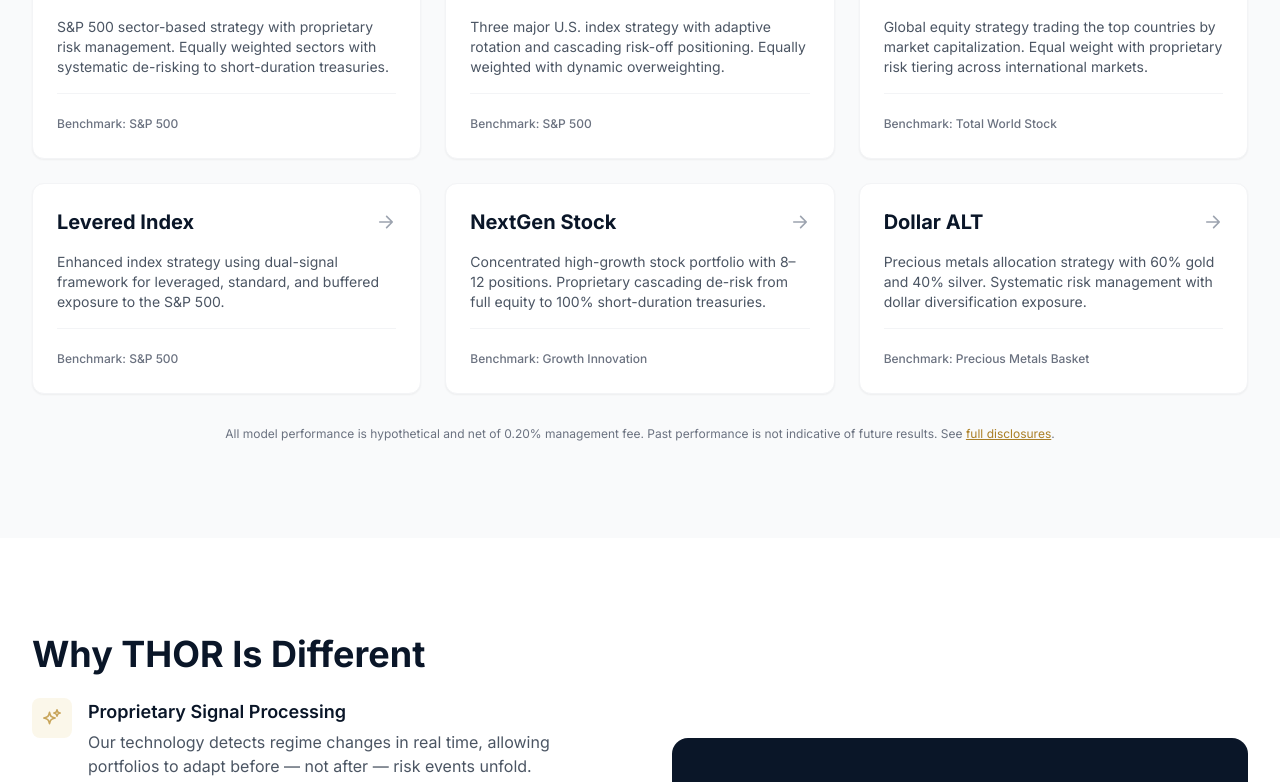
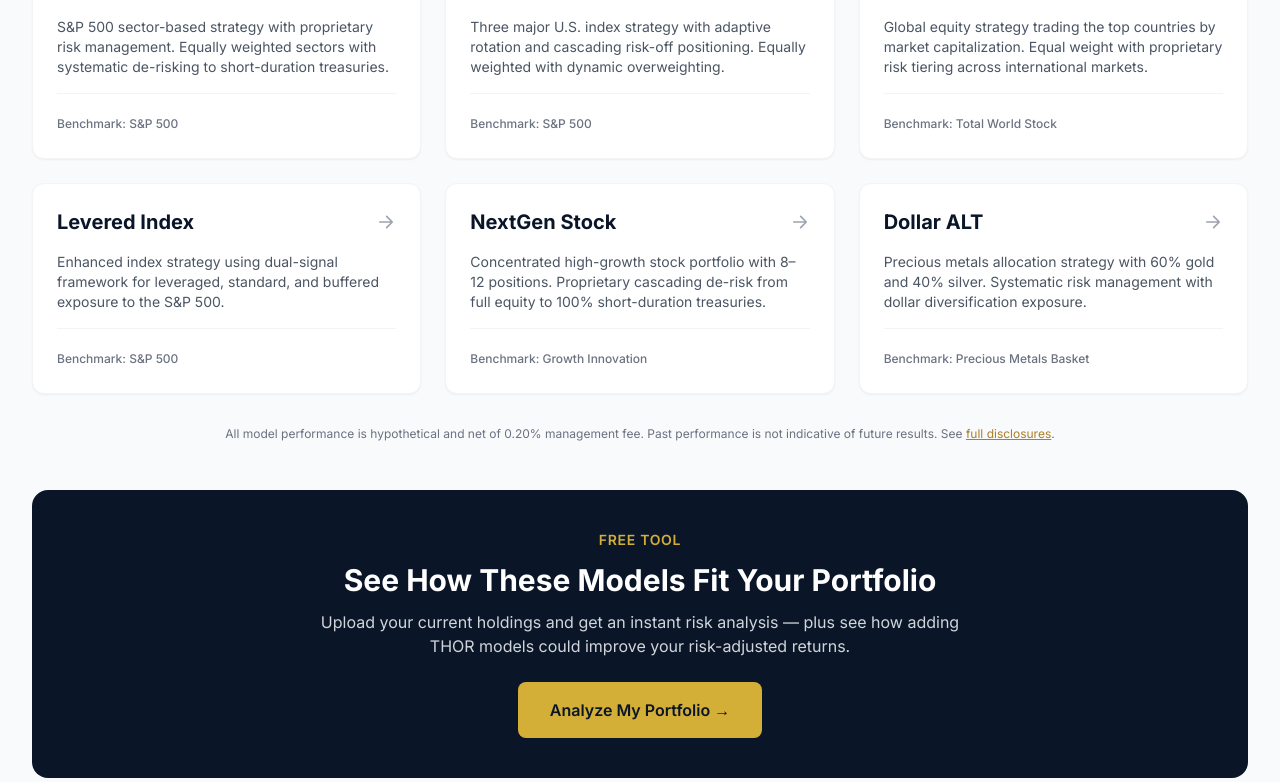
Before and after one commit to bradleyroth1688/thorft-new, a Next.js app: page / in a window 1280 px wide. Shown: the part 2008-2790 px from the top of the page. Built offline with nearby package versions, Linux system fonts and the light colour scheme.

Commit message:
fix: PDF upload uses client-side parsing (static export compatible), move analyzer to Models dropdown, add CTA under model portfolios

```diff
--- a/app/analyze/components/steps/InputStep.tsx
+++ b/app/analyze/components/steps/InputStep.tsx
@@ -72,16 +72,8 @@
         const text = await file.text();
         result = parseCSV(text);
       } else if (file.name.endsWith('.pdf') || file.type === 'application/pdf') {
-        // Use server-side API for reliable PDF parsing
-        const formData = new FormData();
-        formData.append('file', file);
-        const resp = await fetch('/api/parse-statement', { method: 'POST', body: formData });
-        const json = await resp.json();
-        if (!resp.ok || json.error) {
-          result = { holdings: [], error: json.error || 'Failed to parse PDF.' };
-        } else {
-          result = { holdings: json.holdings };
-        }
+        const arrayBuffer = await file.arrayBuffer();
+        result = await parsePDF(arrayBuffer);
       } else {
         setParseMessage({ type: 'error', text: 'Please upload a .csv or .pdf file.' });
         setParsing(false);
--- a/app/page.tsx
+++ b/app/page.tsx
@@ -198,6 +198,18 @@
                 See <Link href="/disclosures" className="text-gold-600 underline">full disclosures</Link>.
               </p>
             </div>
+
+            {/* Analyzer CTA within Models section */}
+            <div className="mt-12 bg-navy-800 rounded-2xl p-8 md:p-10 text-center">
+              <p className="text-gold-400 font-semibold text-sm uppercase tracking-wider mb-3">Free Tool</p>
+              <h3 className="text-2xl md:text-3xl font-bold text-white mb-3">See How These Models Fit Your Portfolio</h3>
+              <p className="text-gray-300 max-w-2xl mx-auto mb-6">
+                Upload your current holdings and get an instant risk analysis — plus see how adding THOR models could improve your risk-adjusted returns.
+              </p>
+              <Link href="/analyze" className="btn-primary btn-lg">
+                Analyze My Portfolio →
+              </Link>
+            </div>
           </div>
         </section>
 
--- a/components/layout/Header.tsx
+++ b/components/layout/Header.tsx
@@ -25,6 +25,7 @@
       { name: "Levered Index", href: "/models/levered-index" },
       { name: "NextGen Stock", href: "/models/nextgen-stock" },
       { name: "Dollar ALT", href: "/models/dollar-alt" },
+      { name: "Portfolio Analyzer", href: "/analyze" },
     ],
   },
   { name: "Funds", href: "/funds" },
@@ -32,7 +33,6 @@
   { name: "Blog", href: "/blog" },
   { name: "Book", href: "/book" },
   { name: "Press", href: "/press" },
-  { name: "Portfolio Analyzer", href: "/analyze" },
   { name: "Resources", href: "/resources" },
   { name: "Contact", href: "/contact" },
 ];
```
